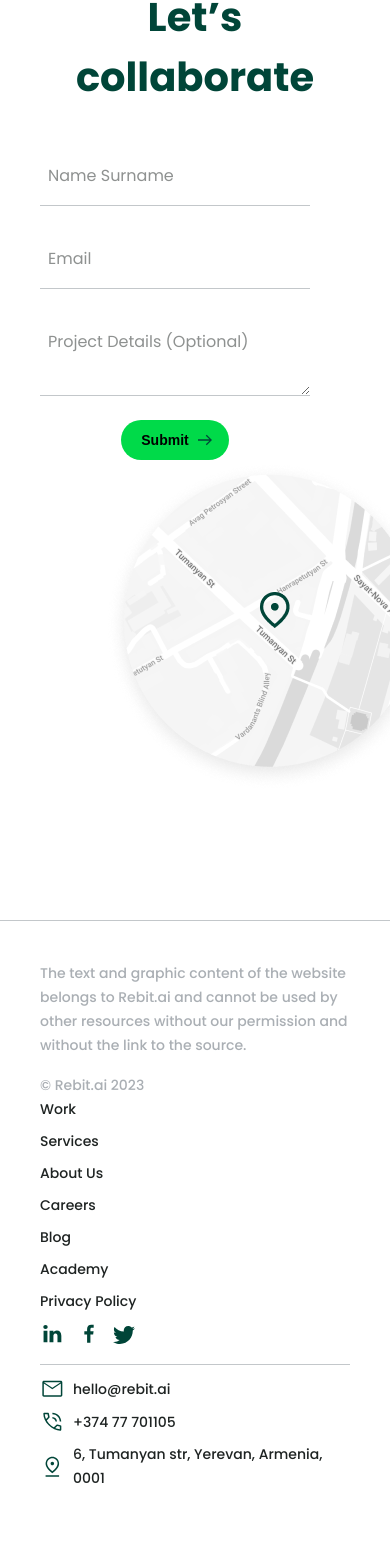
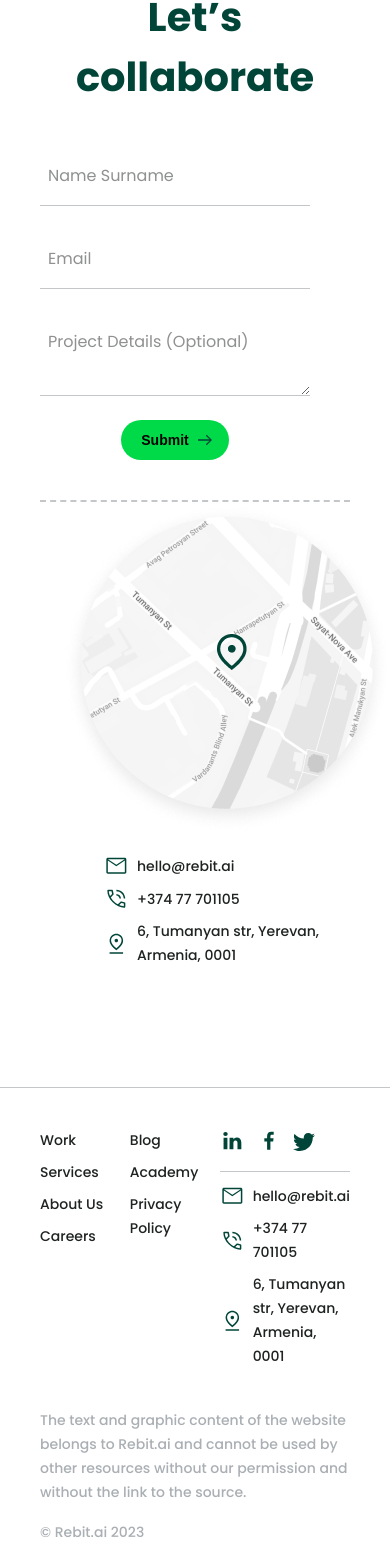
Before and after one commit to NarekAvagyan777/Rebit-Client, a Next.js app: page /Work/Work in a window 390 px wide. Shown: the part 4793-6361 px from the top of the page. Before the commit the page ends 6323 px from the top, so only its background shows below. Built offline with nearby package versions, Linux system fonts and the light colour scheme.

Commit message:
adaptive

```diff
--- a/src/components/ContactUs/contactus.module.scss
+++ b/src/components/ContactUs/contactus.module.scss
@@ -154,7 +154,7 @@
     flex-direction: column;
     width: 100%;
     &__element {
-      // flex-direction: column;
+      flex-direction: column;
       justify-content: space-between;
       align-items: center;
     }
@@ -163,8 +163,9 @@
       display: flex;
       flex-direction: column;
       row-gap: 24px;
-      padding-right: 40px;
       border-right: none;
+      padding-bottom: 40px;
+      border-bottom: 2px dashed #c3c7ca;
     }
     .form_control > div {
       width: 100%;
--- a/src/layout/Footer/Footer.jsx
+++ b/src/layout/Footer/Footer.jsx
@@ -16,7 +16,9 @@ export default function Footer() {
       <ContactUs />
       <div className={styles.container}>
         <div className={styles.content_wrapper}>
-          <div className={`${styles.content_wrapper__element} ${styles.text_part}`}>
+          <div
+            className={`${styles.content_wrapper__element} ${styles.text_part}`}
+          >
             <p>
               The text and graphic content of the website belongs to Rebit.ai
               and cannot be used by other resources without our permission and
@@ -24,8 +26,10 @@ export default function Footer() {
             </p>
             <p>© Rebit.ai 2023</p>
           </div>
-
-          <div className={`${styles.content_wrapper__element} ${styles.links_block}`}>
+          <div style={{ display: 'flex', width: '100%',  }}>
+            <div
+              className={`${styles.content_wrapper__element} ${styles.links_block}`}
+            >
               <p>
                 <a href="">Work</a>
               </p>
@@ -67,16 +71,17 @@ export default function Footer() {
               </div>
               <div className={styles.content_wrapper__contact_block}>
                 <div>
-                <Image src={mail} alt='mail' />
+                  <Image src={mail} alt="mail" />
                   <span>hello@rebit.ai</span>
                 </div>
                 <div>
-                <Image src={phone} alt='phone' />
+                  <Image src={phone} alt="phone" />
                   <span>+374 77 701105</span>
                 </div>
                 <div>
-                <Image src={location} alt='location' />
+                  <Image src={location} alt="location" />
                   <span>6, Tumanyan str, Yerevan, Armenia, 0001</span>
+                </div>
               </div>
             </div>
           </div>
--- a/src/layout/Footer/footer.module.scss
+++ b/src/layout/Footer/footer.module.scss
@@ -8,6 +8,8 @@
 .content_wrapper {
   display: flex;
   justify-content: space-between;
+  flex: auto;
+  gap: 40px;
 
   &__icons_block {
     border-bottom: 1px solid #c3c7ca;
@@ -83,10 +85,25 @@
   max-width: 426.7px;
 }
 
-@media only screen and (max-width: 768px) {
+@media only screen and (max-width: 1024px) {
   .content_wrapper {
-    flex-direction: column;
-    // text-align: center;
+    display: flex;
+    flex-direction: column-reverse;
+  }
+  .text_part {
+    // width: 768px;
+    max-width: max-content;
+    p {
+      color: #aaafb4;
+      font-size: 14px;
+      font-style: normal;
+      font-weight: 500;
+      line-height: 24px;
+
+      &:last-child {
+        margin-top: 16px;
+      }
+    }
   }
 }
 
```
Lines whose indentation alone changed are shown as unchanged.
